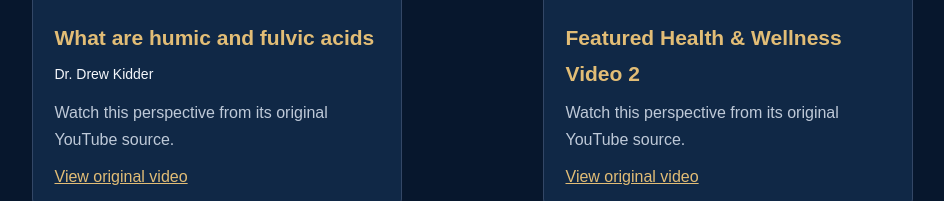
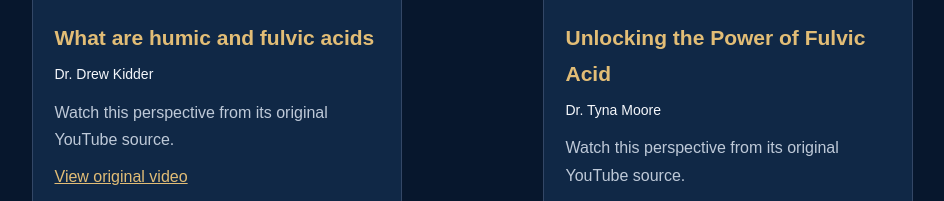
Before and after one commit to pjvp66/pauls-iclub, a plain HTML site: page testimonials.html in a window 1280 px wide. Shown: the part 918-1119 px from the top of the page, without its empty margins (168-1112 px from the left). Drawn offline with Linux system fonts and the light colour scheme.

Commit message:
Add Dr. Tyna Moore and title to second video

```diff
--- a/testimonials.html
+++ b/testimonials.html
@@ -62,10 +62,11 @@ footer{text-align:center;padding:30px 20px;background:#061225;border-top:1px sol
 </article>
 <article class="card">
   <div class="media short">
-    <iframe id="testimonial-player-2" src="https://www.youtube-nocookie.com/embed/LAHmcqGIMzs?enablejsapi=1" title="Featured Health &amp; Wellness Video 2" loading="lazy" allowfullscreen referrerpolicy="strict-origin-when-cross-origin" allow="accelerometer; autoplay; clipboard-write; encrypted-media; gyroscope; picture-in-picture; web-share"></iframe>
+    <iframe id="testimonial-player-2" src="https://www.youtube-nocookie.com/embed/LAHmcqGIMzs?enablejsapi=1" title="Unlocking the Power of Fulvic Acid — Dr. Tyna Moore" loading="lazy" allowfullscreen referrerpolicy="strict-origin-when-cross-origin" allow="accelerometer; autoplay; clipboard-write; encrypted-media; gyroscope; picture-in-picture; web-share"></iframe>
   </div>
   <div class="card-body">
-    <h2>Featured Health &amp; Wellness Video 2</h2>
+    <h2>Unlocking the Power of Fulvic Acid</h2>
+    <p class="speaker">Dr. Tyna Moore</p>
     <p class="description">Watch this perspective from its original YouTube source.</p>
     <a class="source" href="https://www.youtube.com/shorts/LAHmcqGIMzs" target="_blank" rel="noopener noreferrer">View original video</a>
   </div>
```
